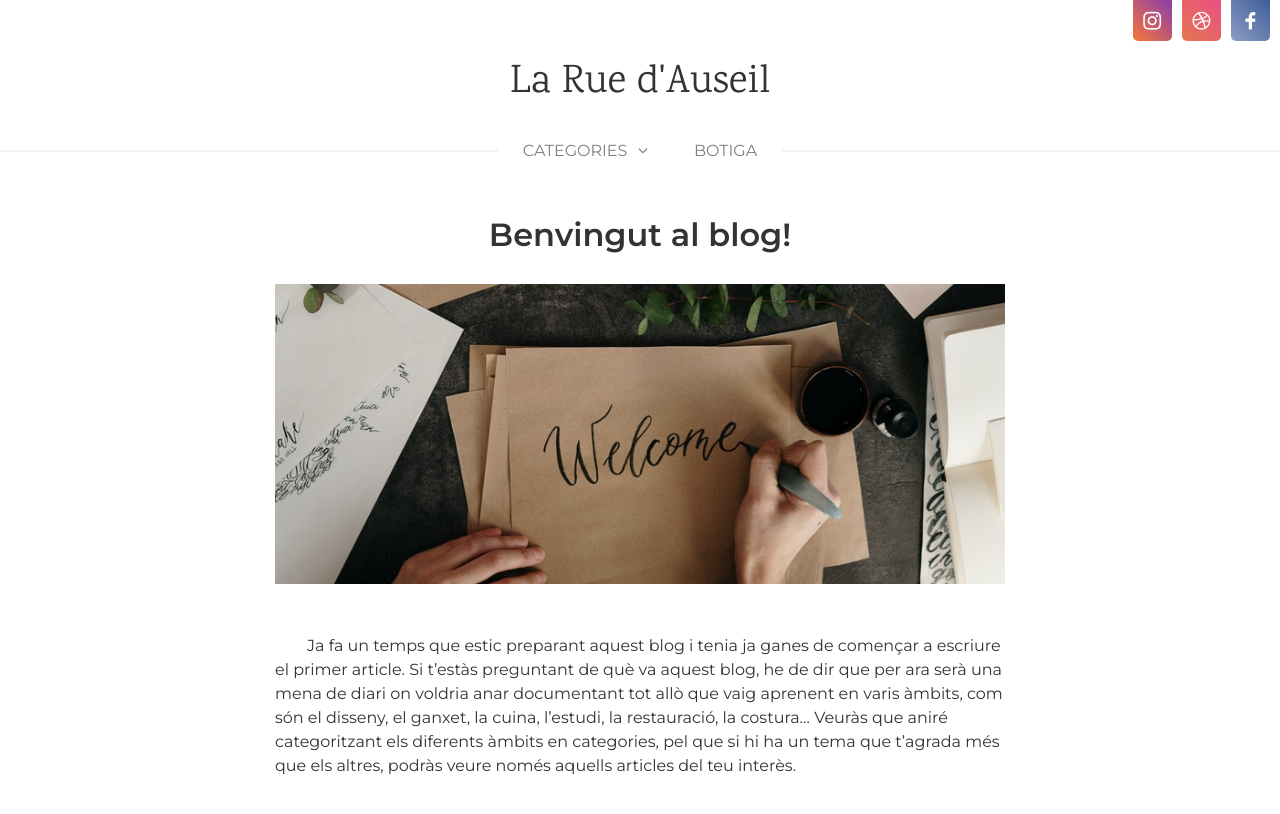
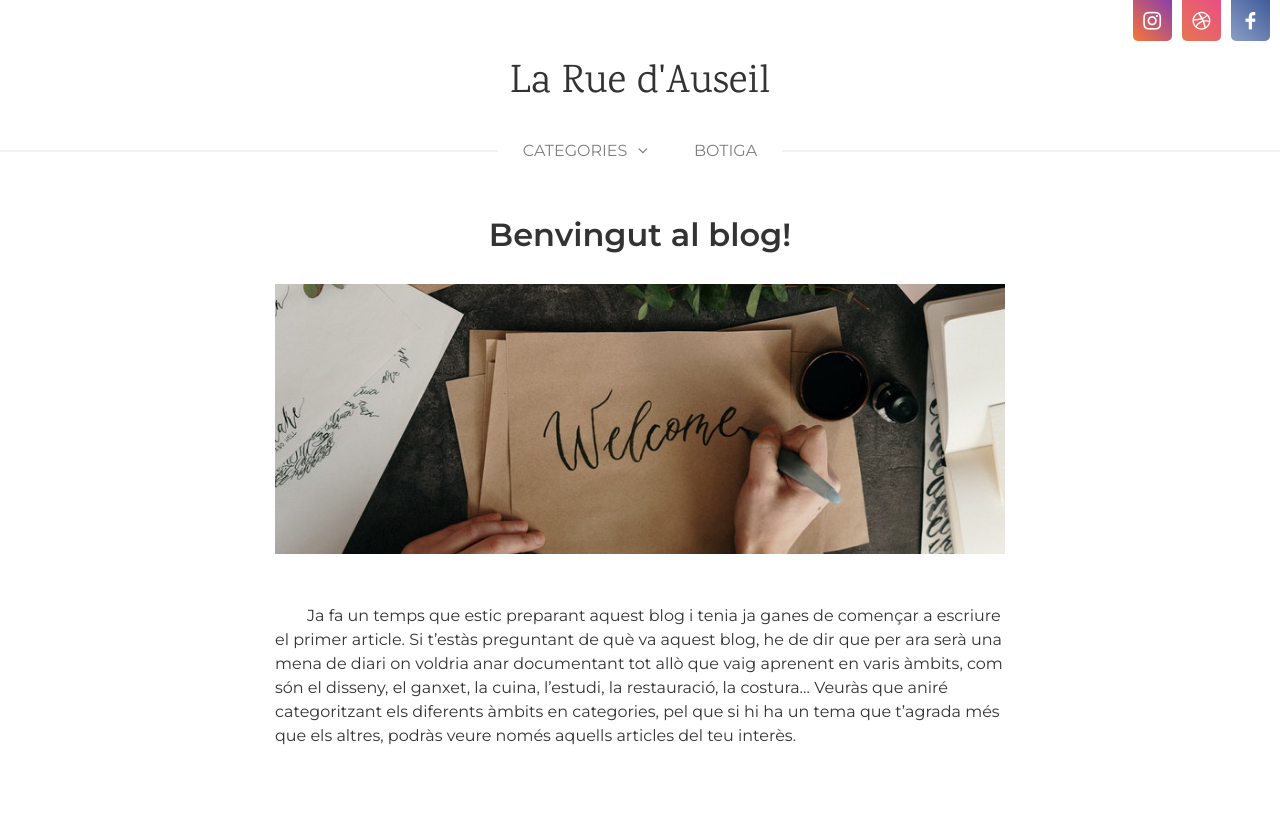
Before and after one commit to ruedauseil/ruedauseil.github.io, a Jekyll site: the page built from _posts/2020-06-29-welcome.md, in a window 1280 px wide. Shown: the top 814 px of the page. Built offline with Jekyll 4.4.1, drawn with Linux system fonts in a browser that asks for light colours; nearby versions of some CDN libraries.

Commit message:
Cambios de responsive

```diff
--- a/_sass/components/_homePost.scss
+++ b/_sass/components/_homePost.scss
@@ -52,6 +52,7 @@
   &__content {
     background-color: $color-off;
     height: 100%;
+    padding-bottom: 20px;
   }
 
   &__category {
@@ -68,7 +69,7 @@
   }
 
   &__date {
-    color: darken($color-off, 20%);
+    color: darken($color-off, 30%);
     font-size: 0.8em;
     line-height: 1em;
     text-transform: uppercase;
--- a/_sass/components/_post.scss
+++ b/_sass/components/_post.scss
@@ -5,7 +5,11 @@
     background-position: 0 50%;
     background-size: 100% auto;
     width: 100%;
-    height: 300px;
+    height: 30vh;
+
+    &:after {
+      content: "";
+    }
   }
 
   &__category {
--- a/assets/js/auseil.js
+++ b/assets/js/auseil.js
@@ -6,6 +6,7 @@
     // To top button visibility
     // Header visibility
     // =========================
+    if (!$(".navbar-toggler").is(":visible")) {
         $(document).on("scroll", function() {
             let header = $("header");
             let headerMenu = $(".header__menu");
@@ -24,4 +25,5 @@
                 header.removeClass("scrolled");
             }
         });
+    }
 });
```
Lines whose indentation alone changed are shown as unchanged.
